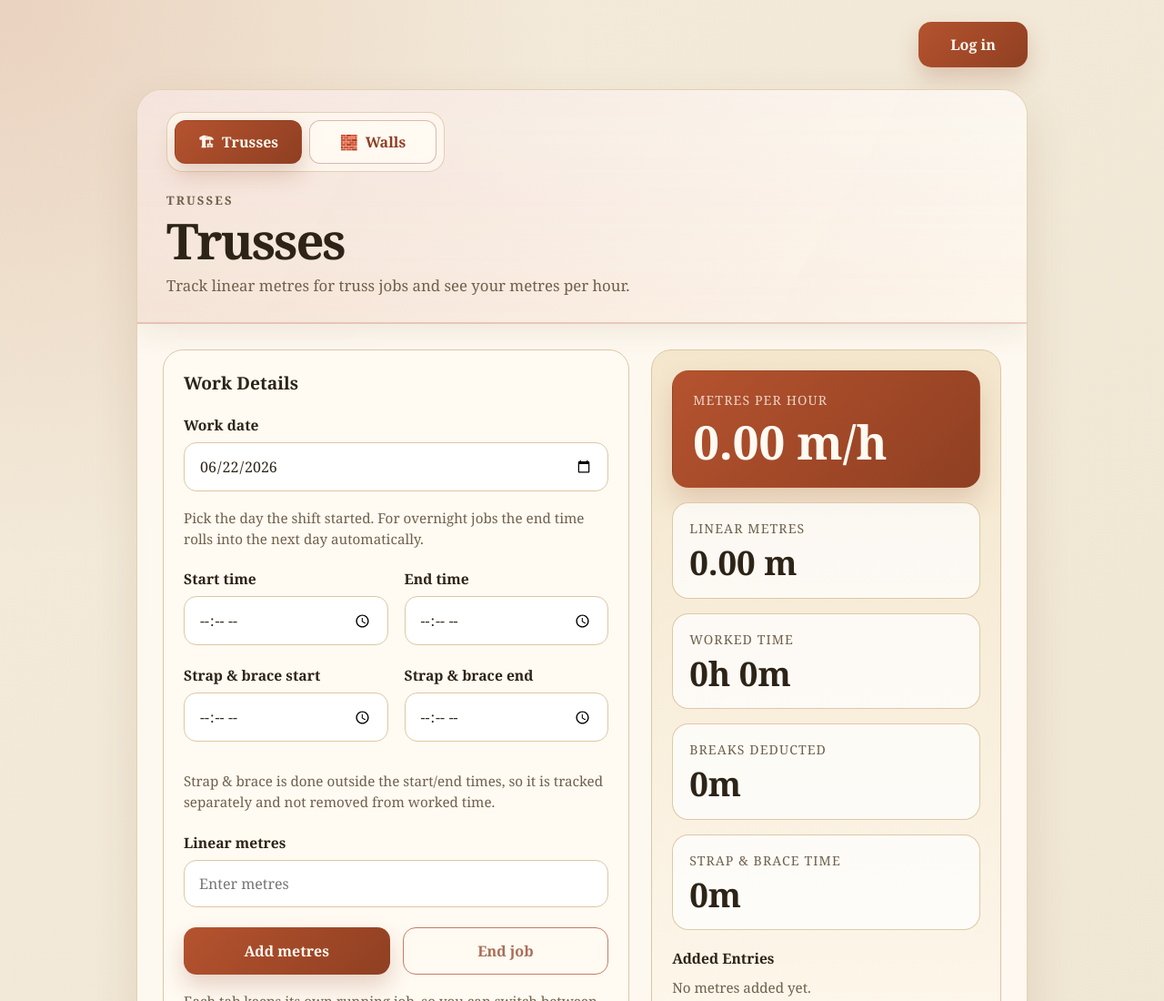
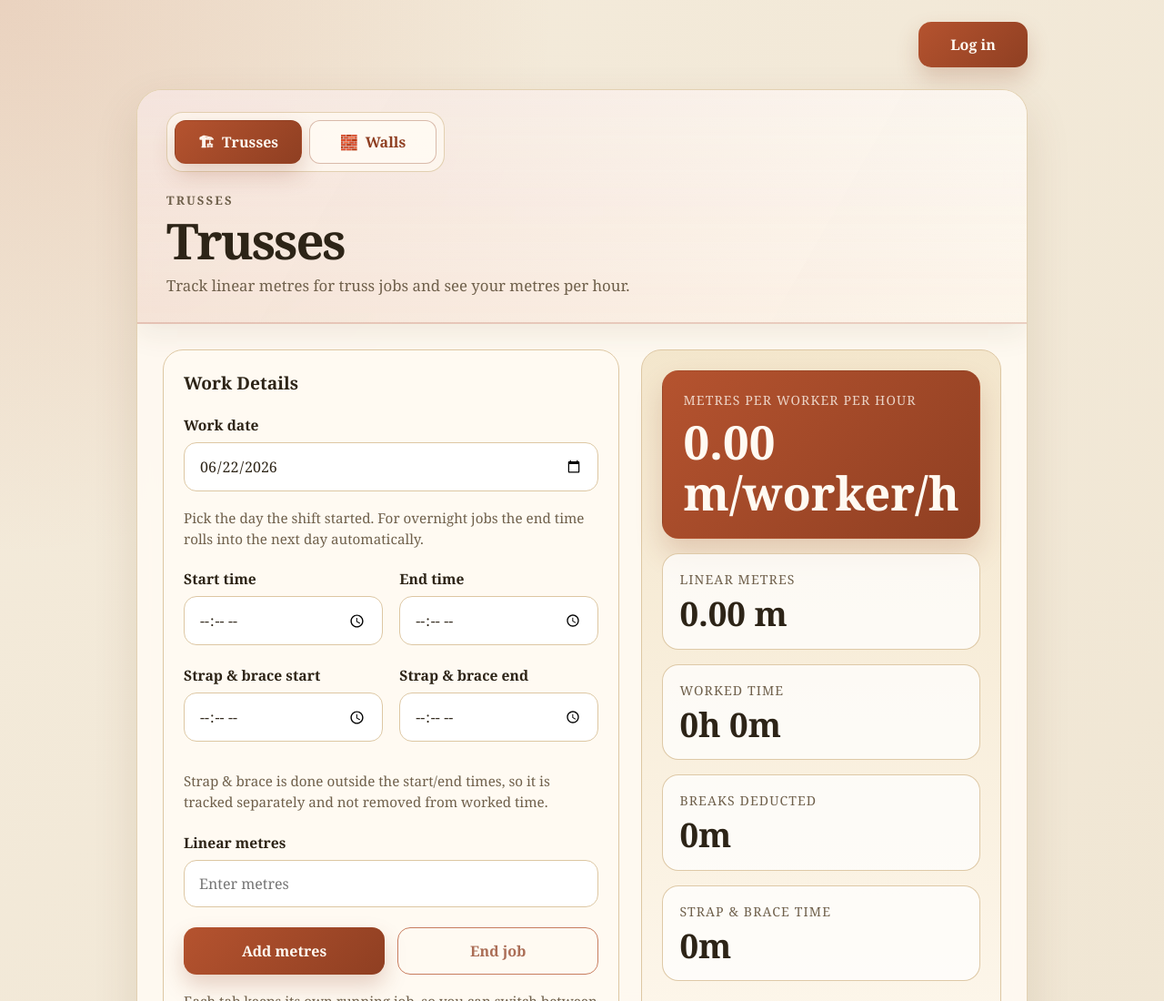
Before and after one commit to KatsuraHina/Screw-COunt, a website with bundled scripts: page public/index.html in a window 1280 px wide. Shown: the top 1100 px of the page at 91% size. Built offline with nearby package versions, Linux system fonts and the light colour scheme; no server answers.

Commit message:
Load per-worker live rate display

```diff
--- a/public/index.html
+++ b/public/index.html
@@ -297,5 +297,6 @@
   </section>
 
   <script type="module" src="./app.js"></script>
+  <script type="module" src="./worker-rate.js"></script>
 </body>
 </html>
```
